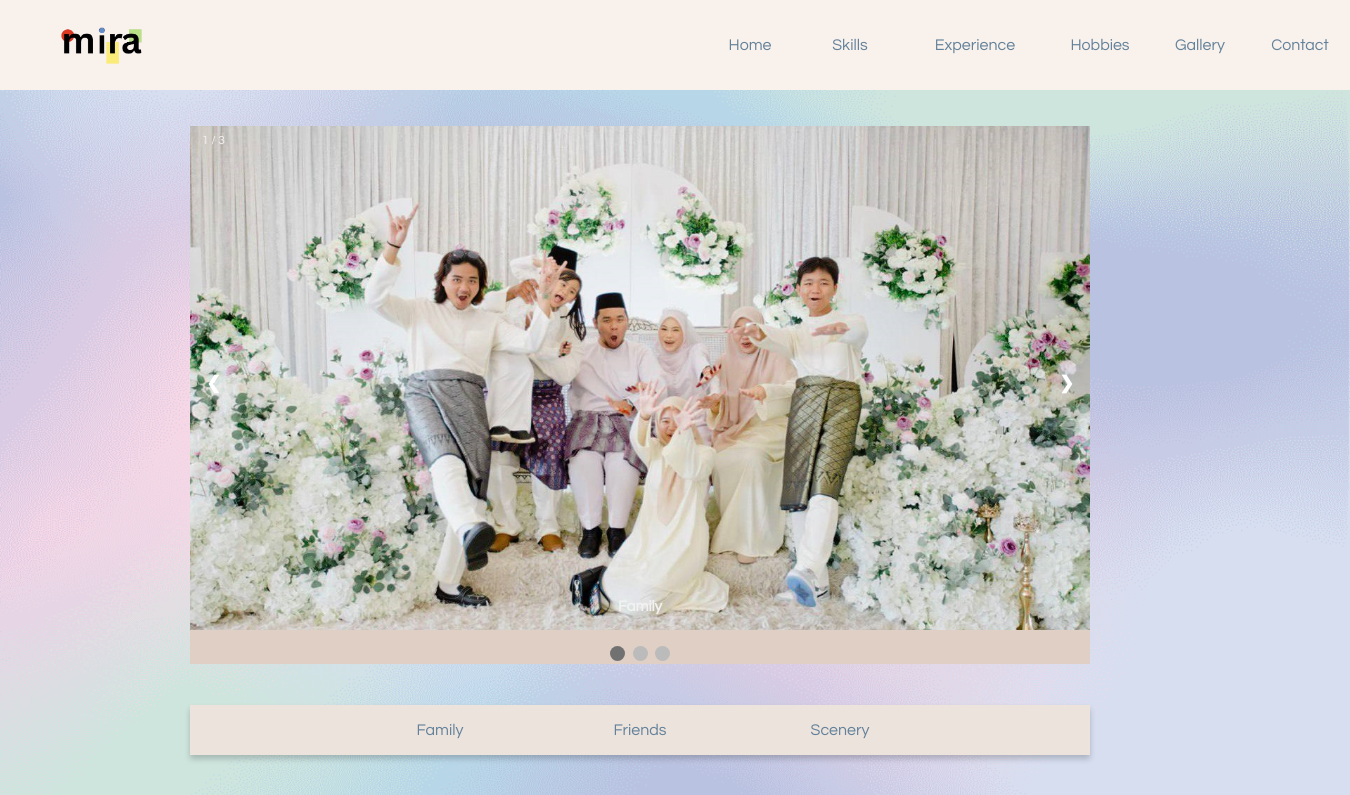
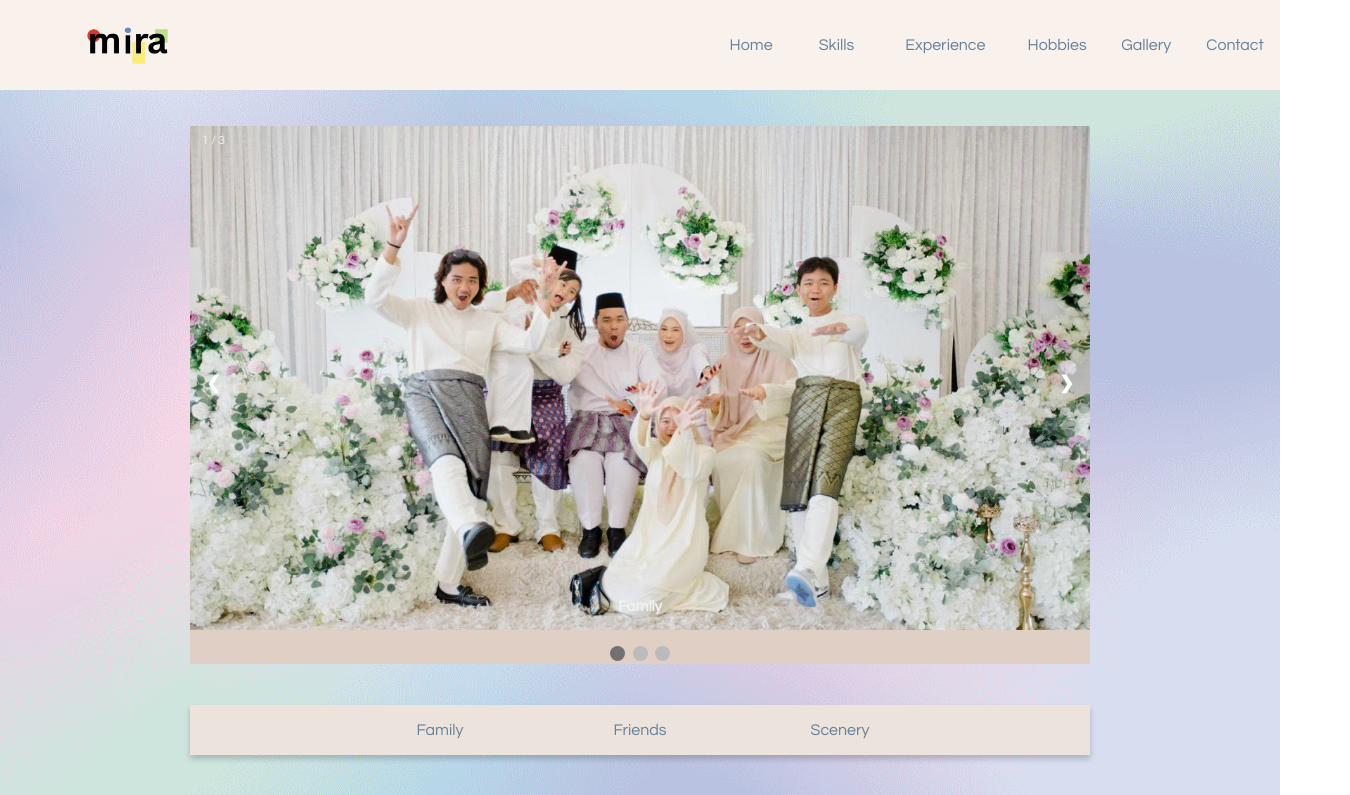
Before and after one commit to amiraraihana/website-personal, a plain HTML site: page gallery.html in a window 1280 px wide. Shown: the top 795 px of the page, 1350 px wide, since content can reach past the window. Drawn offline with Linux system fonts and the light colour scheme.

Commit message:
Update gallery.html

```diff
--- a/gallery.html
+++ b/gallery.html
@@ -23,15 +23,15 @@
 <body>
 
 		<header>
-			<table bgcolor="#F8F1EC" border="0" align="center" width="1350" style="border-collapse:collapse;">
+			<table bgcolor="#F8F1EC" border="0" align="center" width="1550" style="border-collapse:collapse; width: 100%;">
 				<tr>
 					<td colspan="6">
 						<table border="0" align="center" style="border-collapse:collapse;">
 							<tr>
-								<td width="200" height="90" align="center">
+								<td width="300" height="90" align="center">
 									<img src="image/logo.png" alt="Logo" style="width: 100px; height: auto;">
 								</td>
-								<td width="500" height="50" align="center"></td>
+								<td width="600" height="50" align="center"></td>
 								<td width="100" align="center"><a href="index.html">Home</a></td>
 								<td width="100" align="center"><a href="skills.html">Skills</a></td>
 								<td width="150" align="center"><a href="experience.html">Experience</a></td>
@@ -44,6 +44,7 @@
 				</tr>
 			</table>
 		</header>
+
 
 		<!-- Separator -->
 		<table>
```
